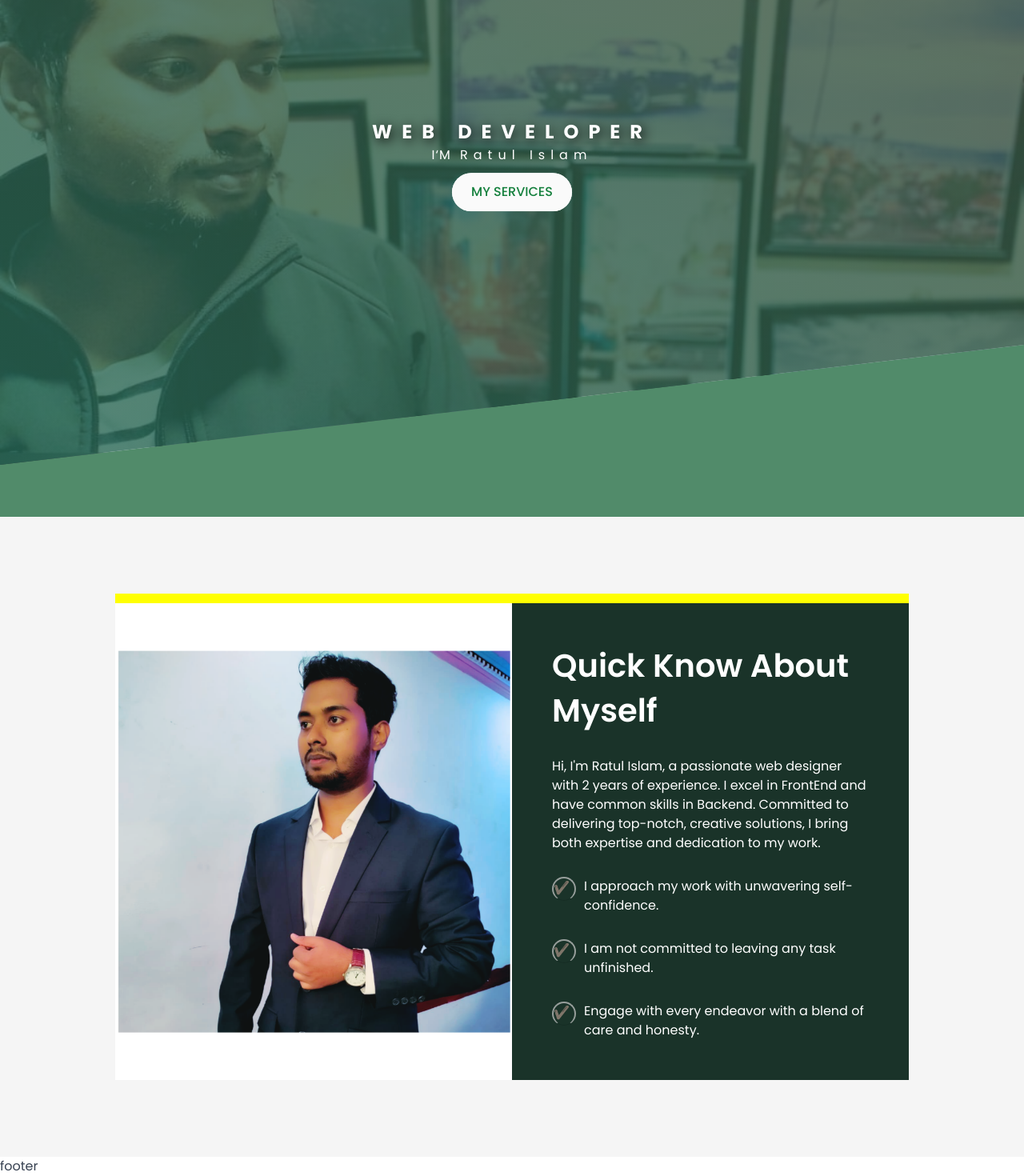
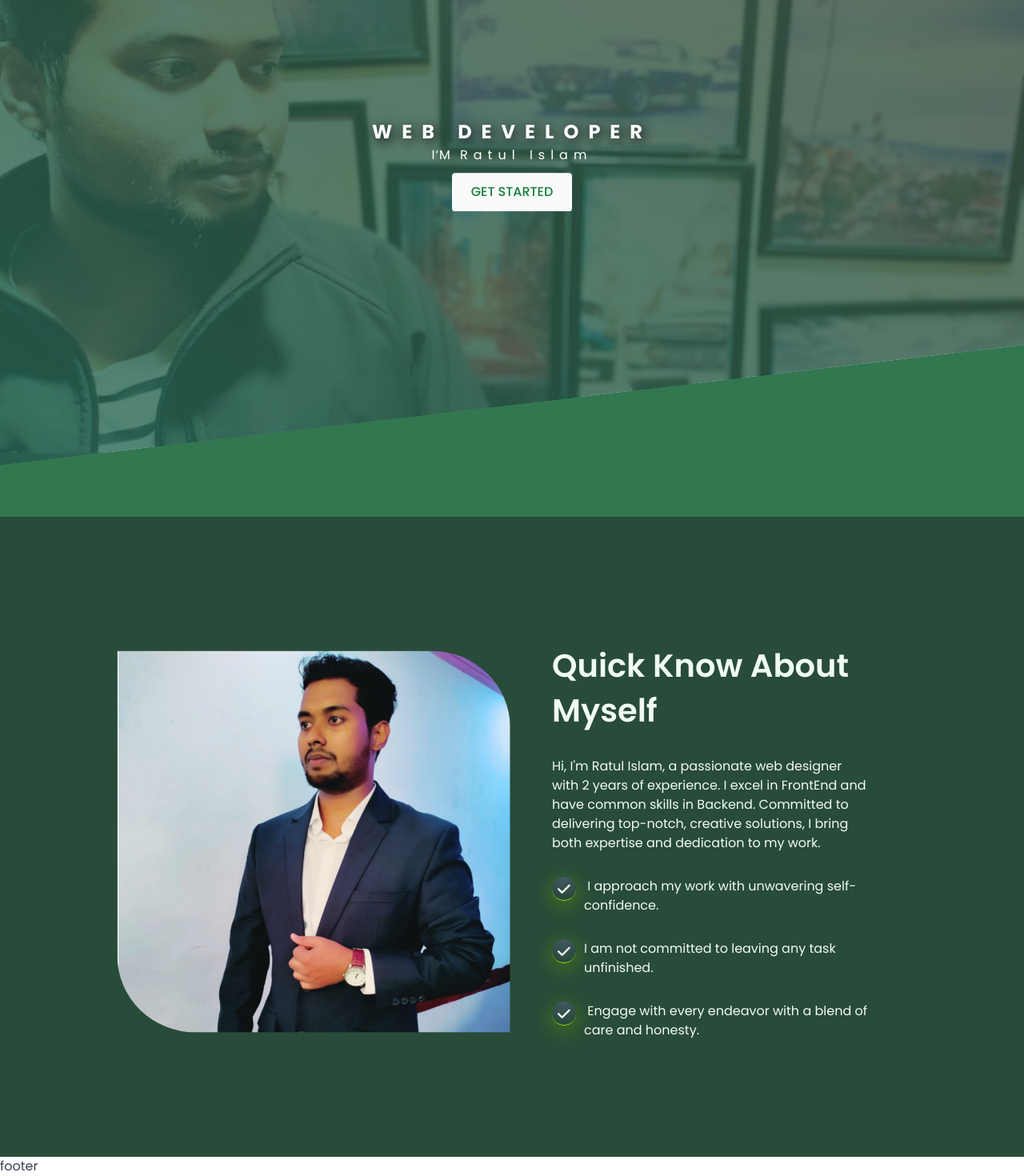
Before and after one commit to iratul010/portfolio-site, a React (Vite) app: page /homepage in a window 1280 px wide. Shown: the part 209-1679 px from the top of the page at 80% size. Built offline with nearby package versions, Linux system fonts and the light colour scheme; a web font is replaced by a local one.

Commit message:
scrollIntroView({behavior:'smooth'})

```diff
--- a/index.html
+++ b/index.html
@@ -14,10 +14,13 @@
       href="https://fonts.googleapis.com/css2?family=Sono:wght@400;500;600&display=swap"
       rel="stylesheet"
     />
+    <link rel="stylesheet" href="https://cdnjs.cloudflare.com/ajax/libs/font-awesome/6.5.1/css/all.min.css" integrity="sha512-DTOQO9RWCH3ppGqcWaEA1BIZOC6xxalwEsw9c2QQeAIftl+Vegovlnee1c9QX4TctnWMn13TZye+giMm8e2LwA==" crossorigin="anonymous" referrerpolicy="no-referrer" />
     <title>Ratul | Portfolio</title>
   </head>
   <body>
     <div id="root"></div>
+
+
     <script type="module" src="/src/main.jsx"></script>
   </body>
 </html>
--- a/package.json
+++ b/package.json
@@ -10,6 +10,12 @@
     "preview": "vite preview"
   },
   "dependencies": {
+    "@fortawesome/fontawesome-svg-core": "^6.5.1",
+    "@fortawesome/free-brands-svg-icons": "^6.5.1",
+    "@fortawesome/free-regular-svg-icons": "^6.5.1",
+    "@fortawesome/free-solid-svg-icons": "^6.5.1",
+    "@fortawesome/react-fontawesome": "^0.2.0",
+    "history": "^5.3.0",
     "react": "^18.2.0",
     "react-dom": "^18.2.0",
     "react-router-dom": "^6.21.3",
--- a/src/features/about/DetailsBio.jsx
+++ b/src/features/about/DetailsBio.jsx
@@ -1,8 +1,9 @@
 import styled from "styled-components";
 import Heading from "../../ui/Heading";
 
+
 const Details__Bio = styled.div`
-  color: white;
+  color: #f0fdf2;
   height: 100%;
   width: 50%;
   text-align: start;
@@ -10,56 +11,74 @@ const Details__Bio = styled.div`
   flex-direction: column;
   justify-content: center;
   gap: 3rem;
-  padding:5rem;
-  background-color: #1b3522f6;
-  & ${Heading}{
+  padding: 5rem;
+
+  & ${Heading} {
     font-size: 4rem;
   }
-
 `;
-const P = styled.p`
-
-`
+const P = styled.p``;
 const Ul = styled.ul`
   display: flex;
   flex-direction: column;
   gap: 3rem;
-`
+`;
 const Li = styled.li`
-
- margin-right:2rem;
+  margin-right: 2rem;
   position: relative;
   right: -4rem;
-   &::before{
-        opacity: 0.7;
-        content:"✔️";
+
+  &::before  {
+    opacity: 0.9;
+    content: ''; /* Replace with the Unicode value of your FontAwesome icon */
+
     position: absolute;
     top: 0;
     left: -4rem;
     width: 30px;
     height: 30px;
-        filter: invert(100%);
-        color:#fff;
-        border-radius:50%;
-        border: 2px solid #333;
-        border-bottom: 1px solid #fcf6f637;
+    margin-right: 20px;
+    display:inline-flex !important;
+    justify-content: center;
+    align-items: center;
+    border-radius: 100px;
+    background:radial-gradient(100% 100% at 50% 0%, rgba(120, 119, 198, 0.35) 0%, rgba(13, 17, 26, 0.05) 100%);
+    border-bottom: 1px solid #b6f605;
+    box-shadow: 0px 5px 20px 5px  rgba(85, 143, 10, 0.451);
 
   }
-`
+
+  .fa-check::before {
+    height: 40px;
+    width: 40px;
+    font-size: 1.8rem;
+    font-weight: 900;
+    position: absolute;
+    top:.7rem;
+    left: -3.3rem;
+}
+
+
+`;
 function DetailsBio() {
   return (
     <Details__Bio>
+
+
       <Heading as="h1">Quick Know About Myself</Heading>
       <P>
-      Hi, I&apos;m Ratul Islam, a passionate web designer with 2 years of experience. I excel in FrontEnd and have common skills in Backend. Committed to delivering top-notch, creative solutions, I bring both expertise and dedication to my work.
+        Hi, I&apos;m Ratul Islam, a passionate web designer with 2 years of
+        experience. I excel in FrontEnd and have common skills in Backend.
+        Committed to delivering top-notch, creative solutions, I bring both
+        expertise and dedication to my work.
       </P>
       <Ul>
-        <Li>I approach my work with unwavering self-confidence.</Li>
-        <Li>I am not committed to leaving any task unfinished.</Li>
-        <Li>Engage with every endeavor with a blend of care and honesty.</Li>
+        <Li><i className="fa-solid fa-check"></i> I approach my work with unwavering self-confidence.</Li>
+        <Li><i className="fa-solid fa-check"></i>I am not committed to leaving any task unfinished.</Li>
+        <Li><i className="fa-solid fa-check"></i> Engage with every endeavor with a blend of care and honesty.</Li>
       </Ul>
     </Details__Bio>
-  )
+  );
 }
 
-export default DetailsBio
+export default DetailsBio;
--- a/src/features/about/DetailsPhoto.jsx
+++ b/src/features/about/DetailsPhoto.jsx
@@ -2,7 +2,7 @@ import styled from "styled-components";
 import bioImg from '../../data/img/bio-img.png';
 
 const Details__Photo = styled.div`
-  background-color: white;
+
   height: 100%;
   width: 50%;
   position:relative;
@@ -13,6 +13,7 @@ const Details__Photo = styled.div`
     left: 50%;
     transform: translate(-50%,-50%);
     height: 80%;
+    border-radius: 0 20% ;
   }
 `;
 
--- a/src/features/about/SubDetails.jsx
+++ b/src/features/about/SubDetails.jsx
@@ -4,10 +4,10 @@ import DetailsBio from "./DetailsBio";
 
 const Sub__Details = styled.div`
   height: 100%;
-  background-color: blue;
   display: flex;
   flex-direction: row;
   justify-content: space-evenly;
+
 `;
 
 
--- a/src/features/about/SubHeader.jsx
+++ b/src/features/about/SubHeader.jsx
@@ -2,7 +2,7 @@ import styled from "styled-components";
 
 const Sub__Header = styled.div`
 height: 10rem;
-background-color: yellow;
+
 `;
 function SubHeader() {
   return (
--- a/src/features/home/Hero.jsx
+++ b/src/features/home/Hero.jsx
@@ -1,8 +1,10 @@
+/* eslint-disable no-undef */
 import styled, { keyframes } from "styled-components";
-
+ import{ PropTypes} from "prop-types"
 
 import Heading from "../../ui/Heading";
 import Button from "../../ui/Button";
+import { NavLink } from "react-router-dom";
 /*
 const MainContainer = styled.div`
   position: absolute;
@@ -107,10 +109,10 @@ const P = styled.p`
   animation-timing-function: ease-out;
   margin-bottom: 10px;
 `;
-const ServiceBtn = styled(Button)`
+const Btn = styled(Button)`
   text-transform: uppercase;
   transition: all 0.2s;
-  border-radius: 100px;
+  border-radius: .4rem;
   position: relative;
   animation: ${moveInBottom} 0.5s ease-out 0.75s;
   animation-fill-mode: backwards;
@@ -136,7 +138,7 @@ const ServiceBtn = styled(Button)`
     display: inline-block;
     height: 100%;
     width: 100%;
-    border-radius: 100px;
+    border-radius: .4rem;
     position: absolute;
     top: 0;
     left: 0;
@@ -145,7 +147,7 @@ const ServiceBtn = styled(Button)`
   }
 
   &.white-btn::after {
-    background-color: white;
+    background-color: #ffffff40;
   }
   &:hover::after {
     transform: scaleX(1.4) scaleY(1.6);
@@ -153,17 +155,26 @@ const ServiceBtn = styled(Button)`
   }
 `;
 
-function Hero() {
+function Hero({Ref}) {
+
+  const scrollToNextSection = () => {
+    if (Ref) {
+      Ref.scrollIntoView({ behavior: 'smooth' });
+    }
+  };
   return (
     <MainHeader>
+
       <div>
         <StyledHeading>WEB DEVELOPER</StyledHeading>
         <P><span style={{letterSpacing:'1px'}}>I&lsquo;M</span> Ratul Islam</P>
       </div>
 
-      <ServiceBtn className="white-btn" size="large" variant="primary">
-        My Services
-      </ServiceBtn>
+      <NavLink  >
+      <Btn className="white-btn" size="large" variant="primary"  onClick={scrollToNextSection} >
+        Get Started
+      </Btn>
+      </NavLink>
       {/* <MainContainer>
       <TheCard>
         <TheFront>The Front</TheFront>
@@ -174,4 +185,7 @@ function Hero() {
   );
 }
 
+Hero.propTypes = {
+  Ref: PropTypes.func,
+};
 export default Hero;
--- a/src/pages/About.jsx
+++ b/src/pages/About.jsx
@@ -1,12 +1,13 @@
 import styled from "styled-components";
 import SubHeader from "../features/about/SubHeader";
 import SubDetails from "../features/about/SubDetails";
-
+import { PropTypes } from "prop-types";
+import  { useEffect, useRef } from "react";
 const About__Main = styled.section`
   width: 100%;
   height: 100vh;
   padding: 2rem;
-  background-color: #f5f5f5;
+  background-color:rgb(41,75,57);
   display: flex;
   justify-content: center;
   align-items: center;
@@ -15,14 +16,23 @@ const About__Main = styled.section`
 const About__Sub = styled.div`
   width: 80%;
   height: 80%;
-  background-color: #beafaf4d;
+
   display: flex;
   flex-direction: column;
 `;
 
-function About() {
+function About({ setRef }) {
+  const aboutSectionRef = useRef(null);
+
+  useEffect(() => {
+    // Access the DOM element using the ref after the component has mounted
+
+    setRef(aboutSectionRef.current);
+
+  }, [setRef]);
+
   return (
-    <About__Main>
+    <About__Main  ref={aboutSectionRef}>
       <About__Sub>
         <SubHeader />
         <SubDetails />
@@ -31,4 +41,8 @@ function About() {
   );
 }
 
+About.propTypes = {
+  setRef: PropTypes.func,
+};
+
 export default About;
--- a/src/pages/Applayout.jsx
+++ b/src/pages/Applayout.jsx
@@ -12,7 +12,7 @@ const StyledAppLayout = styled.div`
 
 `
 const Container = styled.div`
-background-color: rgba(1, 86, 38, 0.684);
+background-color: rgba(1, 86, 38, 0.805);
  margin: 0 auto;
  display: flex;
  flex-direction: column;
--- a/src/pages/Home.jsx
+++ b/src/pages/Home.jsx
@@ -2,6 +2,7 @@ import Hero from "../features/home/Hero";
 import bg from "../data/img/self-img.jpg";
 import styled from "styled-components";
 import About from "../pages/About"
+import { useState } from "react";
 const Main__Section = styled.section`
  position: relative;
  top:-6.5rem;
@@ -17,15 +18,19 @@ const Main__Section = styled.section`
   background-size: cover;
   clip-path: polygon(0 0, 100% 0, 100% 75vh, 0 100%);
   background-position: center;
+
 `;
 
 function HomePage() {
+
+  const [ref,setRef] = useState(null);
+
   return (
     <div>
       <Main__Section>
-        <Hero />
+        <Hero Ref={ref} />
       </Main__Section>
-       <About/>
+       <About setRef={setRef}/>
     </div>
   );
 }
```
Also changed, not shown: 1 other file (tests, documents, lock files or other folders). Lines whose indentation alone changed are shown as unchanged.
